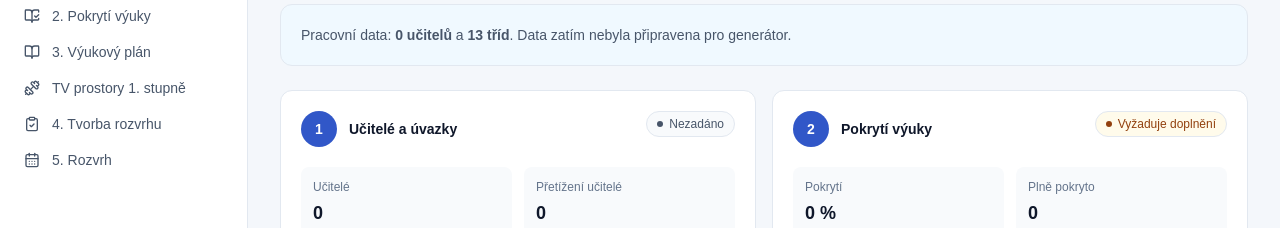
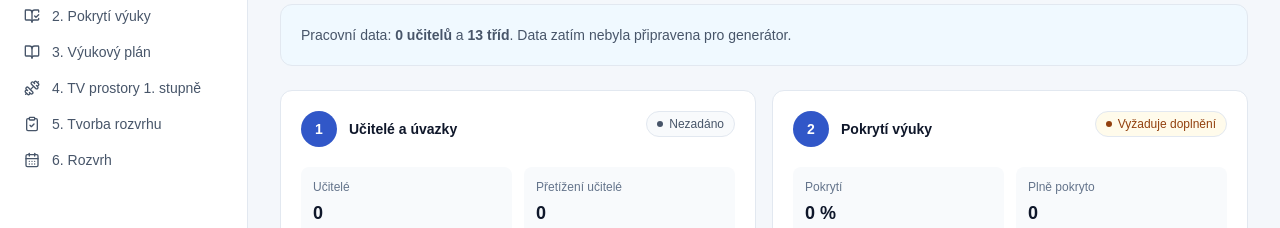
Before and after one commit to KadlecekTomas/timetable, a Next.js app in the folder apps/web/: page / in a window 1280 px wide. Shown: the part 221-449 px from the top of the page. Built offline with nearby package versions, Linux system fonts and the light colour scheme.

Commit message:
Make PE capacity an explicit workflow step

```diff
--- a/apps/web/components/app-shell.tsx
+++ b/apps/web/components/app-shell.tsx
@@ -22,9 +22,9 @@ const navigation = [
   { label: "1. Učitelé a úvazky", icon: UsersRound, href: "/staffing" },
   { label: "2. Pokrytí výuky", icon: BookOpenCheck, href: "/coverage" },
   { label: "3. Výukový plán", icon: BookOpen, href: "/teaching-plan" },
-  { label: "TV prostory 1. stupně", icon: Dumbbell, href: "/pe-capacity" },
-  { label: "4. Tvorba rozvrhu", icon: ClipboardCheck, href: "/generate" },
-  { label: "5. Rozvrh", icon: CalendarDays, href: "/timetable" },
+  { label: "4. TV prostory 1. stupně", icon: Dumbbell, href: "/pe-capacity" },
+  { label: "5. Tvorba rozvrhu", icon: ClipboardCheck, href: "/generate" },
+  { label: "6. Rozvrh", icon: CalendarDays, href: "/timetable" },
 ];
 
 interface AppShellProps {
```
